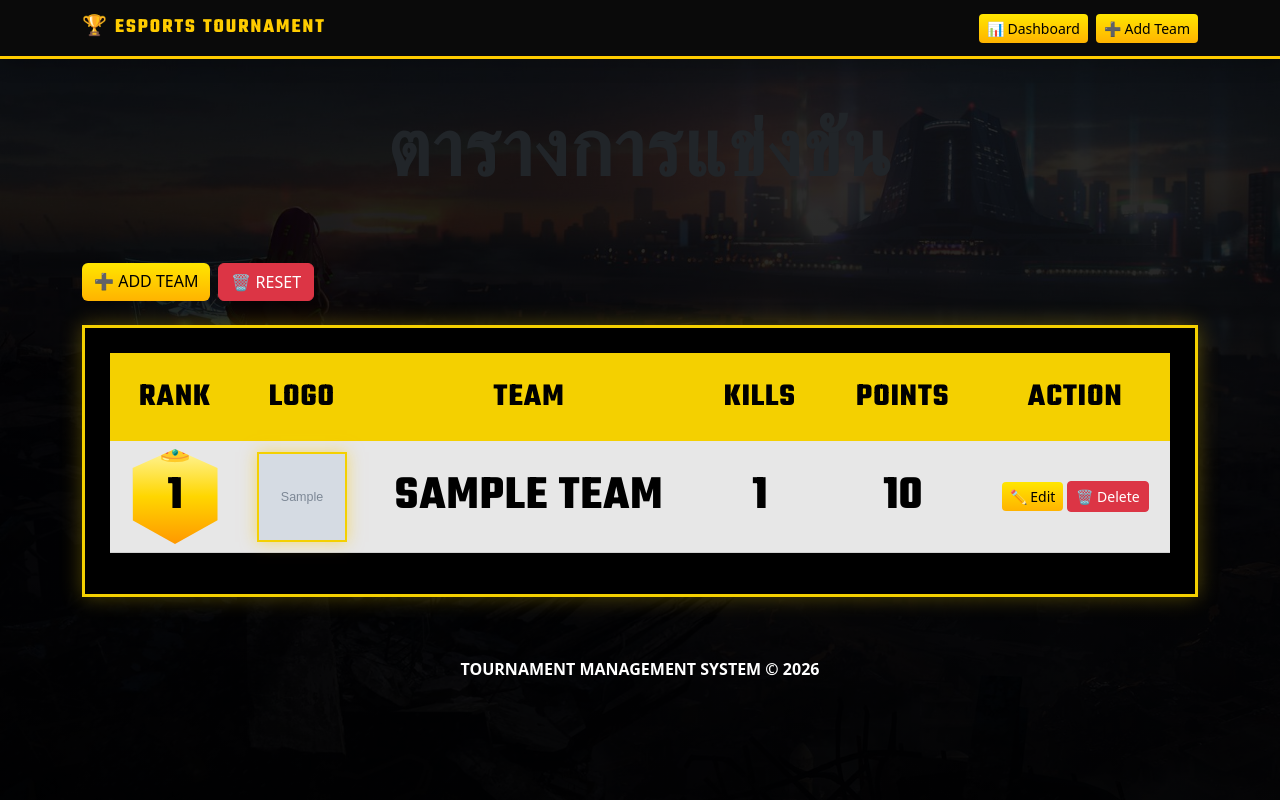
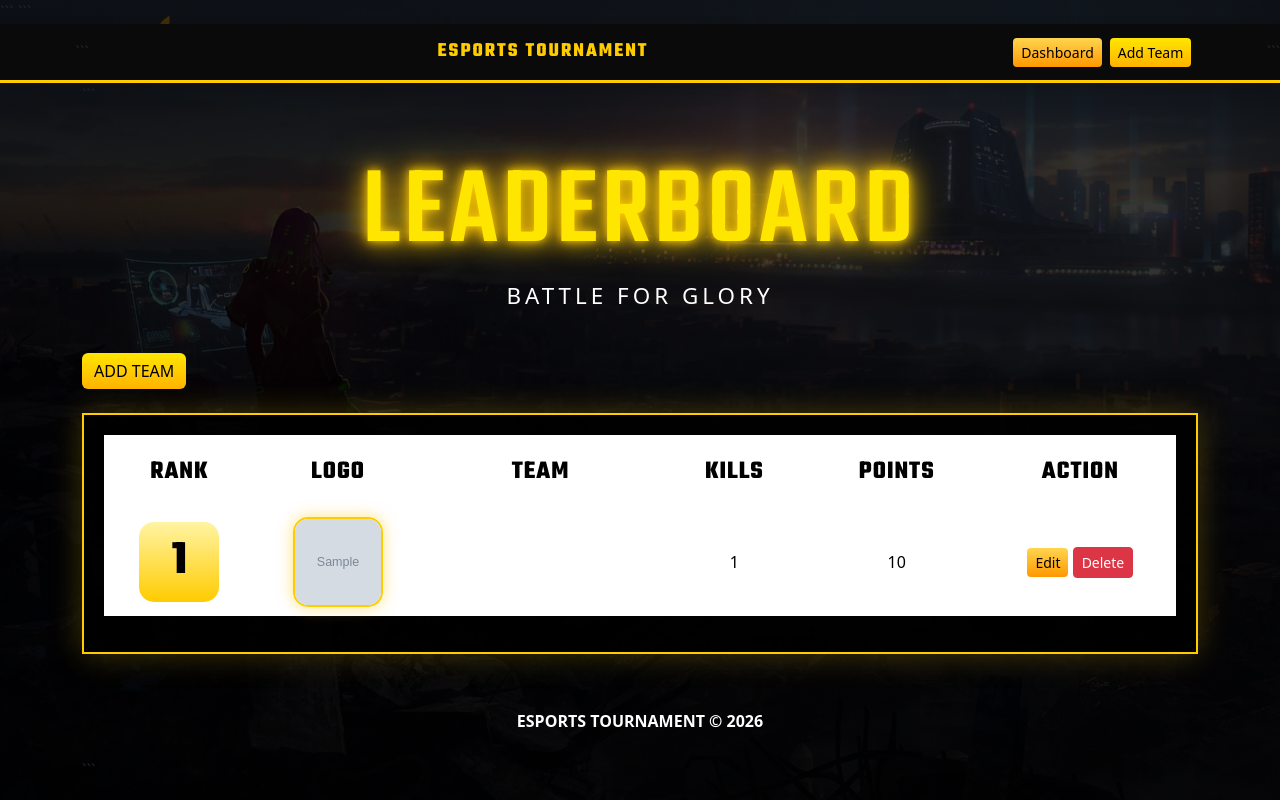
Before and after one commit to nantipat2548/ff-tournament, a Flask app: page / in a window 1280 px wide. Run offline with Flask 3, Linux system fonts and the light colour scheme; tables that the repository leaves empty hold one stand-in row (values such as "Sample post"); grey boxes marked "Sample" are stand-in pictures.

Commit message:
final esports theme

````diff
--- a/static/css/style.css
+++ b/static/css/style.css
@@ -1,4 +1,3 @@
-
 @import url('https://fonts.googleapis.com/css2?family=Teko:wght@400;500;600;700&family=Kanit:wght@300;400;500;600;700&display=swap');
 
 *{
@@ -12,8 +11,8 @@ body{
 
 background:
 linear-gradient(
-        rgba(0,0,0,.80),
-        rgba(0,0,0,.92)
+rgba(0,0,0,.75),
+rgba(0,0,0,.90)
 ),
 url("../uploads/bgg.jpg");
 
@@ -25,90 +24,254 @@ body{
 min-height:100vh;
 }
 
-/* ================= NAVBAR ================= */
+/* NAVBAR */
 
 .navbar{
 background:#0a0a0a !important;
 border-bottom:3px solid #ffcc00;
-    padding:14px 0;
+padding:12px 0;
 }
 
 .navbar-brand{
 font-family:'Teko',sans-serif;
-    font-size:2.2rem;
+font-size:2.3rem;
 letter-spacing:2px;
 color:#ffcc00 !important;
 }
 
-/* ================= HERO ================= */
+/* HERO */
 
 .hero{
 text-align:center;
-    padding:50px 0;
+padding:40px 0;
 }
 
 .hero h1{
 font-family:'Teko',sans-serif;
-    font-size:8rem;
-    font-weight:700;
-    letter-spacing:2px;
+font-size:7rem;
+letter-spacing:4px;
+color:#ffe600;
+
+text-shadow:
+0 0 10px #ffcc00,
+0 0 25px #ffcc00,
+0 0 45px rgba(255,204,0,.6);
 }
 
-
-
-.hero p{
-    font-size:1.2rem;
-    color:#ddd;
+.hero-subtitle{
+font-size:1.4rem;
+letter-spacing:4px;
+color:#fff;
+margin-top:-10px;
 }
 
-/* ================= BUTTON ================= */
+/* BUTTONS */
 
-.btn-success,
-.btn-warning{
+.btn-success{
 background:linear-gradient(
 to bottom,
 #ffe600,
 #ffb300
-    ) !important;
+)!important;
 
-    color:#000 !important;
-    border:none !important;
+border:none!important;
+color:#000!important;
 font-weight:700;
-    border-radius:0;
+}
+
+.btn-warning{
+background:linear-gradient(
+to bottom,
+#ffd54f,
+#ff9800
+)!important;
+
+border:none!important;
+color:#000!important;
+font-weight:700;
 }
 
 .btn-danger{
-    border-radius:0;
+font-weight:700;
 }
 
-.btn-outline-light,
-.btn-outline-warning{
-    border-radius:0;
+/* LEADERBOARD */
+
+.leaderboard-card{
+background:rgba(0,0,0,.82);
+border:2px solid #ffcc00;
+padding:20px;
+
+box-shadow:
+0 0 30px rgba(255,204,0,.25);
 }
 
-/* ================= CARD ================= */
+/* TABLE */
+
+.table{
+margin:0;
+color:white;
+}
+
+.table thead tr{
+background:
+linear-gradient(
+90deg,
+#7f5f00,
+#ffcc00,
+#7f5f00
+);
+}
+
+.table thead th{
+font-family:'Teko',sans-serif;
+font-size:1.6rem;
+letter-spacing:1px;
+
+color:#000!important;
+
+border:none!important;
+padding:18px;
+}
+
+.table td{
+padding:16px;
+vertical-align:middle;
+border-color:rgba(255,255,255,.08);
+}
+
+.table tbody tr{
+background:rgba(255,255,255,.03);
+transition:.3s;
+}
+
+.table tbody tr:hover{
+background:rgba(255,204,0,.08);
+}
+
+/* TOP 1 */
+
+.table tbody tr:nth-child(1){
+background:
+linear-gradient(
+90deg,
+rgba(255,215,0,.25),
+rgba(255,215,0,.10)
+);
+
+box-shadow:
+inset 0 0 25px rgba(255,215,0,.3);
+}
+
+/* TOP 2 */
+
+.table tbody tr:nth-child(2){
+background:
+linear-gradient(
+90deg,
+rgba(220,220,220,.15),
+rgba(220,220,220,.05)
+);
+}
+
+/* TOP 3 */
+
+.table tbody tr:nth-child(3){
+background:
+linear-gradient(
+90deg,
+rgba(205,127,50,.15),
+rgba(205,127,50,.05)
+);
+}
+
+/* RANK */
+
+.rank-box{
+width:80px;
+height:80px;
+margin:auto;
+
+display:flex;
+align-items:center;
+justify-content:center;
+
+font-family:'Teko',sans-serif;
+font-size:3rem;
+font-weight:700;
+
+border-radius:15px;
+}
+
+.rank-1{
+background:linear-gradient(#fff4a3,#ffcc00);
+color:#000;
+}
+
+.rank-2{
+background:linear-gradient(#ffffff,#cfcfcf);
+color:#000;
+}
+
+.rank-3{
+background:linear-gradient(#ffcb8a,#c06b14);
+color:#fff;
+}
+
+.rank-normal{
+background:#333;
+color:#fff;
+}
+
+/* TEAM */
+
+.team-card{
+font-size:1.3rem;
+font-weight:700;
+color:white;
+}
+
+/* LOGO */
+
+.team-logo{
+width:90px;
+height:90px;
+
+object-fit:cover;
+
+border-radius:15px;
+
+border:2px solid #ffcc00;
+
+box-shadow:
+0 0 15px rgba(255,204,0,.5);
+}
+
+/* CARD */
 
 .card{
-    background:rgba(0,0,0,.80);
+background:rgba(0,0,0,.82);
+
 border:1px solid #ffcc00;
-    border-radius:0;
 
 box-shadow:
-    0 0 25px rgba(255,204,0,.15);
+0 0 20px rgba(255,204,0,.15);
 }
 
 .card-header{
-    background:linear-gradient(
-        to right,
+background:
+linear-gradient(
+90deg,
 #ffcc00,
 #ff9900
-    );
+)!important;
 
-    color:#000;
+color:#000!important;
 font-weight:800;
+border:none;
 }
 
-/* ================= DASHBOARD ================= */
+/* DASHBOARD */
 
 .number{
 font-family:'Teko',sans-serif;
@@ -119,149 +282,47 @@ body{
 0 0 10px #ffcc00;
 }
 
-/* ================= LEADERBOARD ================= */
+/* FORM */
 
-.leaderboard-card{
-    background:rgba(0,0,0,.85);
-    border:2px solid #ffcc00;
-    padding:20px;
+.form-control,
+.form-select{
+background:#08101d;
+color:white;
+
+border:1px solid #263a57;
 }
 
-/* TABLE */
+.form-control:focus,
+.form-select:focus{
+background:#08101d;
+color:white;
 
-.table{
-    color:white;
+border-color:#ffcc00;
+
+box-shadow:
+0 0 10px rgba(255,204,0,.4);
 }
 
-.table thead tr{
-    background:
-    linear-gradient(
-        to right,
-        #7f5f00,
-        #ffcc00,
-        #7f5f00
-    );
-}
-
-.table thead th{
-    color:#000 !important;
-    font-family:'Teko',sans-serif;
-    font-size:1.5rem;
-    letter-spacing:1px;
-    border:none !important;
-}
-
-.table td{
-    border-color:rgba(255,255,255,.08);
-    vertical-align:middle;
-}
-
-.table tbody tr{
-    background:rgba(255,255,255,.02);
-    transition:.25s;
-}
-
-.table tbody tr:hover{
-    background:rgba(255,204,0,.08);
-}
-
-/* CHAMPION */
-
-.table tbody tr:nth-child(1){
-
-    background:
-    linear-gradient(
-        90deg,
-        rgba(255,204,0,.20),
-        rgba(255,204,0,.08)
-    );
-
-    box-shadow:
-    inset 0 0 20px rgba(255,204,0,.25);
-}
-
-/* TEAM LOGO */
-
-.team-logo{
-    width:70px;
-    height:70px;
-
-    object-fit:cover;
-
-    border:2px solid #ffcc00;
-
-    box-shadow:
-    0 0 15px rgba(255,204,0,.5);
-}
-
-/* TEAM NAME */
-
-.team-card{
-    background:none;
-    border:none;
-
-    font-weight:700;
-    color:#fff;
-    font-size:1.1rem;
-}
-
-/* RANK */
-
-.champion-rank{
-    font-size:2rem;
-}
-
-/* LOGIN PAGE */
+/* LOGIN */
 
 .main-title{
 font-family:'Teko',sans-serif;
 font-size:6rem;
 color:#fff;
-    letter-spacing:3px;
+letter-spacing:4px;
 }
 
 .subtitle{
-    color:#fff;
-    font-size:1.3rem;
-}
-
-.login-card{
-    background:rgba(0,0,0,.85);
-
-    border:2px solid rgba(255,204,0,.4);
-
-    backdrop-filter:blur(8px);
-}
-
-.form-control,
-.form-select{
-
-    background:#061126;
-    color:white;
-
-    border:1px solid #223a60;
-
-    border-radius:0;
-}
-
-.form-control:focus,
-.form-select:focus{
-
-    background:#061126;
-    color:white;
-
-    border-color:#ffcc00;
-
-    box-shadow:
-    0 0 10px rgba(255,204,0,.3);
+font-size:1.2rem;
+color:#ddd;
 }
 
 /* FOOTER */
 
 .footer{
 text-align:center;
-    margin-top:40px;
-    padding:20px;
+padding:25px;
+margin-top:30px;
 color:white;
 font-weight:700;
 }
@@ -271,15 +332,31 @@ body{
 @media(max-width:768px){
 
 .hero h1{
-    font-size:3.5rem;
+font-size:4rem;
+}
+
+.rank-box{
+width:60px;
+height:60px;
+font-size:2rem;
+}
+
+.team-logo{
+width:60px;
+height:60px;
+}
+
+.table thead th{
+font-size:1rem;
+}
+
+.table td{
+font-size:.9rem;
+padding:10px;
 }
 
 .main-title{
 font-size:4rem;
-}
-
-.table thead th{
-    font-size:1rem;
 }
 
 .number{
@@ -287,258 +364,3 @@ body{
 }
 
 }
-
-/* ================= FREE FIRE TABLE ================= */
-
-.table tbody td{
-    color:#111 !important;
-}
-
-.team-card,
-.team-card strong{
-
-    font-family:'Teko',sans-serif;
-
-    font-size:2rem;
-
-    font-weight:700;
-
-    letter-spacing:1px;
-
-    color:#111 !important;
-
-    text-transform:uppercase;
-}
-
-.table tbody td:nth-child(4),
-.table tbody td:nth-child(5){
-
-    font-family:'Teko',sans-serif;
-
-    font-size:2.3rem;
-
-    font-weight:700;
-
-    color:#111 !important;
-}
-
-.table thead th{
-
-    font-family:'Teko',sans-serif;
-
-    font-size:2rem;
-
-    font-weight:700;
-
-    letter-spacing:2px;
-}
-
-.hero h1{
-
-    font-size:5rem;
-}
-
-.team-logo{
-
-    width:80px;
-    height:80px;
-
-    border-radius:0;
-
-    border:2px solid #ffcc00;
-}
-
-.leaderboard-card{
-
-    border:3px solid #ffcc00;
-
-    box-shadow:
-    0 0 25px rgba(255,204,0,.25);
-}
-
-.team-card,
-.team-card strong{
-    display:block !important;
-    color:#000 !important;
-    opacity:1 !important;
-    visibility:visible !important;
-
-    font-family:'Teko',sans-serif;
-    font-size:2rem;
-    font-weight:700;
-    text-transform:uppercase;
-}
-
-/* FREE FIRE TABLE */
-
-.table{
-    background:#e7e7e7 !important;
-}
-
-.table td{
-    background:#e7e7e7 !important;
-    color:#000 !important;
-    border-color:#d0d0d0 !important;
-}
-
-.team-card strong{
-    font-family:'Teko',sans-serif;
-    font-size:3rem;
-    letter-spacing:1px;
-    color:#000 !important;
-}
-
-.table tbody td:nth-child(4),
-.table tbody td:nth-child(5){
-
-    font-family:'Teko',sans-serif;
-    font-size:3rem;
-    font-weight:700;
-    color:#000 !important;
-}
-
-.table tbody tr{
-    height:110px;
-}
-
-.table thead th{
-
-    background:#f4d000 !important;
-
-    color:#000 !important;
-
-    font-family:'Teko',sans-serif;
-
-    font-size:2rem;
-
-    letter-spacing:1px;
-
-    padding:20px;
-}
-
-.team-logo{
-
-    width:90px;
-    height:90px;
-
-    border:2px solid #f4d000;
-
-    border-radius:0;
-
-    object-fit:cover;
-}
-
-.leaderboard-card{
-
-    background:#000;
-
-    border:3px solid #f4d000;
-
-    box-shadow:
-    0 0 20px rgba(255,215,0,.3);
-
-    padding:25px;
-}
-
-/* ================= RANK SHIELD ================= */
-
-.rank-shield{
-
-    width:85px;
-    height:95px;
-
-    margin:auto;
-
-    display:flex;
-    align-items:center;
-    justify-content:center;
-
-    position:relative;
-
-    font-family:'Teko',sans-serif;
-    font-size:3rem;
-    font-weight:700;
-
-    color:white;
-
-    clip-path:polygon(
-        50% 0%,
-        100% 20%,
-        100% 75%,
-        50% 100%,
-        0% 75%,
-        0% 20%
-    );
-}
-
-/* GOLD */
-
-.gold{
-
-    background:
-    linear-gradient(
-        180deg,
-        #fff59d,
-        #ffd600,
-        #ff9800
-    );
-
-    color:#000;
-
-    box-shadow:
-    0 0 30px rgba(255,215,0,.8);
-}
-
-.gold::before{
-
-    content:"👑";
-
-    position:absolute;
-
-    top:-25px;
-
-    font-size:2rem;
-}
-
-/* SILVER */
-
-.silver{
-
-    background:
-    linear-gradient(
-        180deg,
-        #ffffff,
-        #d6d6d6,
-        #7f8c8d
-    );
-
-    color:#000;
-
-    box-shadow:
-    0 0 20px rgba(255,255,255,.5);
-}
-
-/* BRONZE */
-
-.bronze{
-
-    background:
-    linear-gradient(
-        180deg,
-        #ffcc80,
-        #cd7f32,
-        #8d5524
-    );
-
-    box-shadow:
-    0 0 20px rgba(205,127,50,.5);
-}
-
-/* OTHER */
-
-.normal{
-
-    background:#222;
-
-    border:2px solid #555;
-}
--- a/templates/leaderboard.html
+++ b/templates/leaderboard.html
@@ -1,77 +1,72 @@
 <!DOCTYPE html>
+
 <html lang="th">
 
 <head>
     <meta charset="UTF-8">
     <meta name="viewport" content="width=device-width, initial-scale=1.0">
-
     <title>Leaderboard | Tournament</title>
 
+```
 <link rel="stylesheet"
       href="{{ url_for('static', filename='css/style.css') }}">
+
 <link href="https://cdn.jsdelivr.net/npm/bootstrap@5.3.3/dist/css/bootstrap.min.css"
       rel="stylesheet">
+```
+
 </head>
 
 <body>
 
-<!-- Navbar -->
-
 <nav class="navbar navbar-dark shadow">
-
     <div class="container">
 
+```
     <a class="navbar-brand fw-bold" href="/">
-    🏆 ESPORTS TOURNAMENT
+        ESPORTS TOURNAMENT
     </a>
 
     <div class="d-flex gap-2">
 
         <a href="/dashboard"
            class="btn btn-warning btn-sm">
-                📊 Dashboard
+            Dashboard
         </a>
 
         <a href="/add"
            class="btn btn-success btn-sm">
-                ➕ Add Team
+            Add Team
         </a>
 
     </div>
 
 </div>
+```
 
 </nav>
 
 <div class="container">
 
-    <!-- Hero -->
-
+```
 <div class="hero">
 
-        <h1>ตารางการแข่งขัน</h1>
+    <h1>LEADERBOARD</h1>
 
+    <div class="hero-subtitle">
+        BATTLE FOR GLORY
+    </div>
 
 </div>
-
-    <!-- Buttons -->
 
 <div class="d-flex gap-2 mb-4">
 
     <a href="/add"
        class="btn btn-success">
-            ➕ ADD TEAM
-        </a>
-
-        <a href="/reset"
-           class="btn btn-danger"
-           onclick="return confirm('ล้างข้อมูลทั้งหมด?')">
-            🗑 RESET
+        ADD TEAM
     </a>
 
 </div>
-
-    <!-- Table -->
 
 <div class="leaderboard-card">
 
@@ -95,57 +90,63 @@ href="{{ url_for('static', filename='css/style.css') }}">
             {% for team in teams %}
 
             <tr>
+
                 <td>
+
                     {% if loop.index == 1 %}
-<div class="rank-shield gold">1</div>
+                    <div class="rank-box rank-1">1</div>
 
                     {% elif loop.index == 2 %}
-<div class="rank-shield silver">2</div>
+                    <div class="rank-box rank-2">2</div>
 
                     {% elif loop.index == 3 %}
-<div class="rank-shield bronze">3</div>
+                    <div class="rank-box rank-3">3</div>
 
                     {% else %}
-<div class="rank-shield normal">
+                    <div class="rank-box rank-normal">
                         {{ loop.index }}
                     </div>
                     {% endif %}
+
                 </td>
 
                 <td>
+
                     {% if team.team_image %}
                     <img src="{{ url_for('static', filename='uploads/' + team.team_image) }}"
                          class="team-logo">
                     {% else %}
-<span>📷</span>
+                    <img src="{{ url_for('static', filename='uploads/default.png') }}"
+                         class="team-logo">
                     {% endif %}
+
                 </td>
 
                 <td>
                     <div class="team-card">
-                        <strong>{{ team.team_name }}</strong>
+                        {{ team.team_name }}
                     </div>
                 </td>
 
-                    <td>{{ team.kills }}</td>
+                <td>
+                    {{ team.kills }}
+                </td>
 
                 <td>
-                      <strong>
                     {{ team.points }}
-                      </strong>
                 </td>
 
                 <td>
 
                     <a href="/edit/{{ team.id }}"
                        class="btn btn-warning btn-sm">
-                            ✏ Edit
+                        Edit
                     </a>
 
                     <a href="/delete/{{ team.id }}"
                        class="btn btn-danger btn-sm"
                        onclick="return confirm('ลบทีมนี้หรือไม่?')">
-                            🗑 Delete
+                        Delete
                     </a>
 
                 </td>
@@ -163,8 +164,9 @@ href="{{ url_for('static', filename='css/style.css') }}">
 </div>
 
 <div class="footer">
-        TOURNAMENT MANAGEMENT SYSTEM © 2026
+    ESPORTS TOURNAMENT © 2026
 </div>
+```
 
 </div>
 
````
Lines whose indentation alone changed are shown as unchanged.
